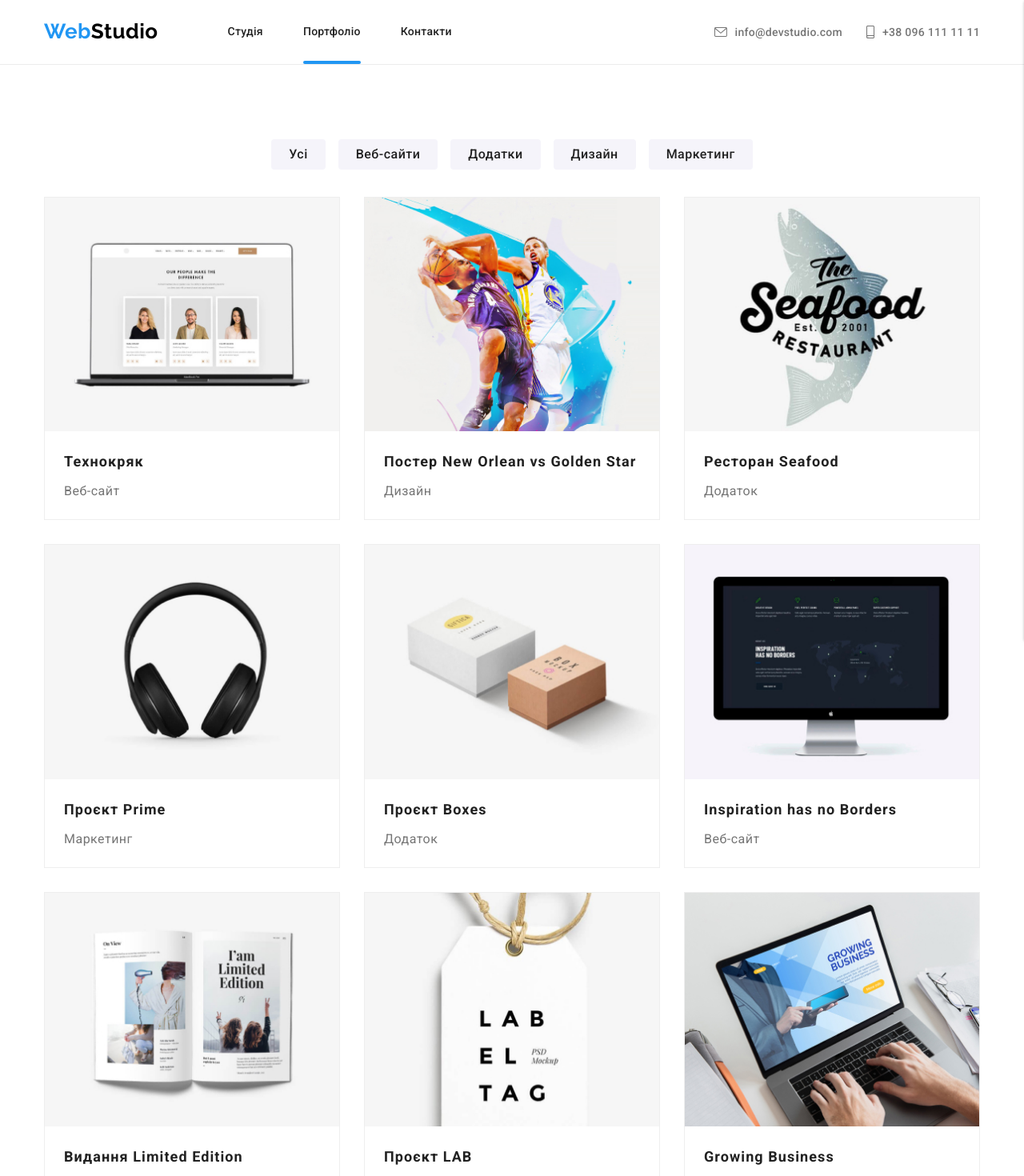
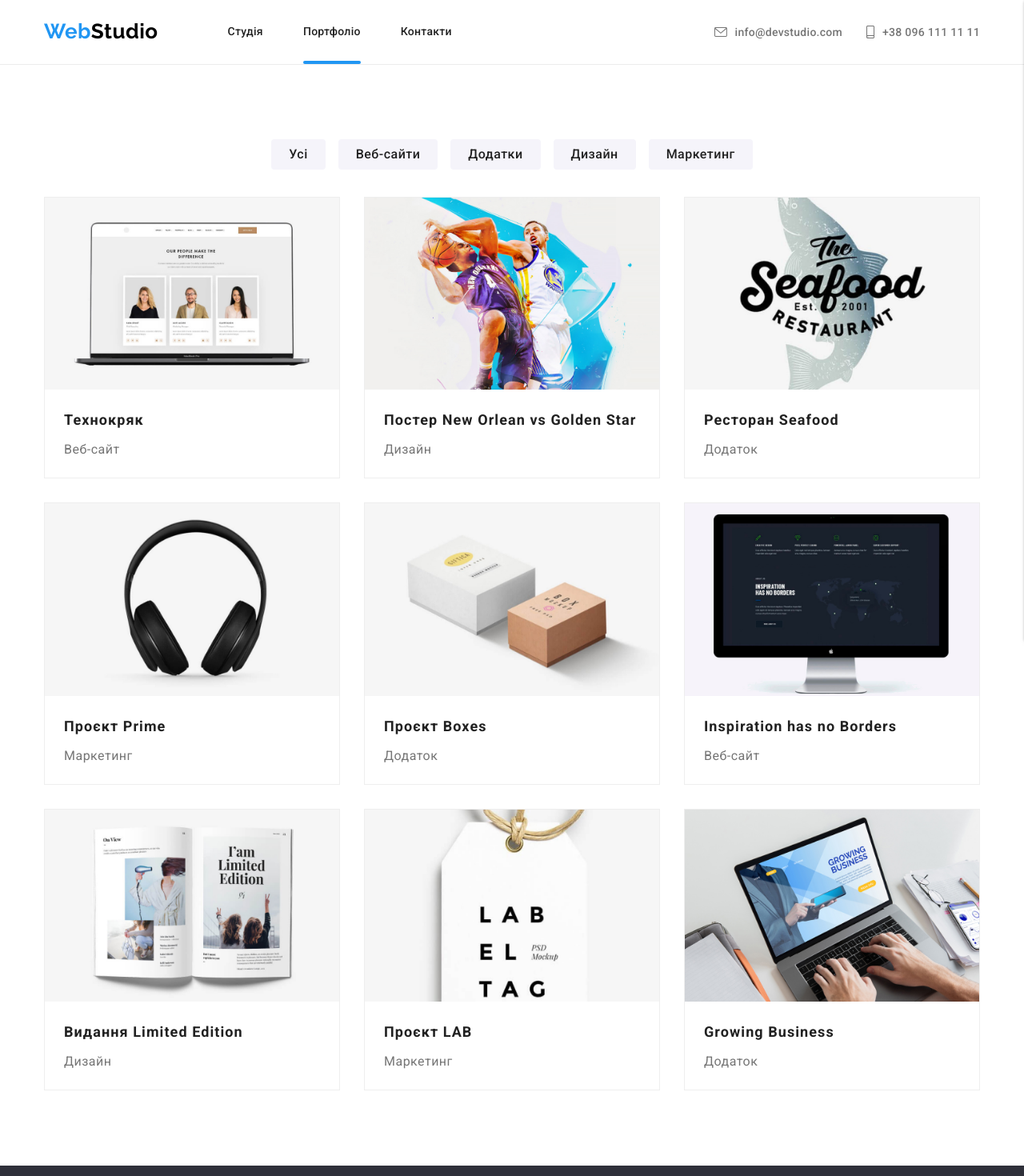
Before and after one commit to MagisterUnivers/MagisterUnivers-Next.js-WebStudio-upgrading, a Next.js app in the folder webstudio-upgrade/: page /portfolio in a window 1280 px wide. Shown: the top 1470 px of the page at 80% size. Built offline with nearby package versions, Linux system fonts and the light colour scheme.

Commit message:
ADD: Portfolio rework

```diff
--- a/webstudio-upgrade/components/Footer.jsx
+++ b/webstudio-upgrade/components/Footer.jsx
@@ -47,7 +47,7 @@ const Footer = () => {
 								rel="noreferrer noopener"
 							>
 								<svg className="footer__socials-icon" width="20" height="20">
-									<use href="/icons.svg#icon-instagram"></use>
+									<use xlinkHref="/icons.svg#icon-instagram"></use>
 								</svg>
 							</a>
 						</li>
@@ -59,7 +59,7 @@ const Footer = () => {
 								rel="noreferrer noopener"
 							>
 								<svg className="footer__socials-icon" width="20" height="20">
-									<use href="/icons.svg#icon-twitter"></use>
+									<use xlinkHref="/icons.svg#icon-twitter"></use>
 								</svg>
 							</a>
 						</li>
@@ -71,7 +71,7 @@ const Footer = () => {
 								rel="noreferrer noopener"
 							>
 								<svg className="footer__socials-icon" width="20" height="20">
-									<use href="/icons.svg#icon-facebook"></use>
+									<use xlinkHref="/icons.svg#icon-facebook"></use>
 								</svg>
 							</a>
 						</li>
@@ -83,7 +83,7 @@ const Footer = () => {
 								rel="noreferrer noopener"
 							>
 								<svg className="footer__socials-icon" width="20" height="20">
-									<use href="/icons.svg#icon-linkedin"></use>
+									<use xlinkHref="/icons.svg#icon-linkedin"></use>
 								</svg>
 							</a>
 						</li>
@@ -102,7 +102,7 @@ const Footer = () => {
 						<button className="subscribe-button" type="submit">
 							Підписатися
 							<svg className="send-button-icon" width="24" height="24">
-								<use href="/icons.svg#icon-icon-send"></use>
+								<use xlinkHref="/icons.svg#icon-icon-send"></use>
 							</svg>
 						</button>
 					</form>
@@ -113,7 +113,7 @@ const Footer = () => {
 				<div className="modal">
 					<button data-modal-close className="modal__btn">
 						<svg className="modal__icon" width="18" height="18">
-							<use href="/icons.svg#icon-close-black-18dp"></use>
+							<use xlinkHref="/icons.svg#icon-close-black-18dp"></use>
 						</svg>
 					</button>
 					<strong className="modal-title">
@@ -129,7 +129,7 @@ const Footer = () => {
 								required
 							/>
 							<svg className="modal-icon" width="18" height="18">
-								<use href="/icons.svg#icon-person-black-18dp-1"></use>
+								<use xlinkHref="/icons.svg#icon-person-black-18dp-1"></use>
 							</svg>
 						</label>
 
@@ -142,7 +142,7 @@ const Footer = () => {
 								required
 							/>
 							<svg className="modal-icon" width="18" height="18">
-								<use href="/icons.svg#icon-phone-black-18dp-1"></use>
+								<use xlinkHref="/icons.svg#icon-phone-black-18dp-1"></use>
 							</svg>
 						</label>
 
@@ -155,7 +155,7 @@ const Footer = () => {
 								required
 							/>
 							<svg className="modal-icon" width="18" height="18">
-								<use href="/icons.svg#icon-email-black-18dp-1"></use>
+								<use xlinkHref="/icons.svg#icon-email-black-18dp-1"></use>
 							</svg>
 						</label>
 
@@ -172,7 +172,7 @@ const Footer = () => {
 							<input className="modal-checkbox" type="checkbox" required />
 							<span className="checkbox-custom">
 								<svg className="checkbox-icon" width="18" height="18">
-									<use href="/icons.svg#icon-VectorCheck-3"></use>
+									<use xlinkHref="/icons.svg#icon-VectorCheck-3"></use>
 								</svg>
 							</span>
 
@@ -200,7 +200,7 @@ const Footer = () => {
 					aria-label="Кнопка для закриття меню"
 				>
 					<svg className="menu-toggle__icon" width="40" height="40">
-						<use href="/icons.svg#icon-close_40px"></use>
+						<use xlinkHref="/icons.svg#icon-close_40px"></use>
 					</svg>
 				</button>
 
--- a/webstudio-upgrade/pages/portfolio.js
+++ b/webstudio-upgrade/pages/portfolio.js
@@ -1,4 +1,4 @@
-import React from 'react';
+import Image from 'next/image';
 
 const portfolio = () => {
 	return (
@@ -37,7 +37,7 @@ const portfolio = () => {
 						<li className="gallery-list__item">
 							<a className="gallery-list__link" href="./portfolio.html">
 								<div className="gallery-list__hiddentext">
-									<img
+									<Image
 										className="gallery-list__item-img"
 										srcSet="
 											/portfoliogallery/img-1_354.jpg 354w,
@@ -50,7 +50,8 @@ const portfolio = () => {
 										sizes="(min-width: 1199.98px) 370px, (min-width: 767.98px) 354px, (min-width: 479.98px) 450px"
 										src="/portfoliogallery/img-1_450.jpg"
 										alt="technocrack"
-										loading="lazy"
+										width="900"
+										height="100"
 									/>
 									<div className="gallery-list__hiddentext-second">
 										<p className="gallery-list__hiddensubtext">
@@ -71,7 +72,7 @@ const portfolio = () => {
 						<li className="gallery-list__item">
 							<a className="gallery-list__link" href="./portfolio.html">
 								<div className="gallery-list__hiddentext">
-									<img
+									<Image
 										className="gallery-list__item-img"
 										srcSet="
 											/portfoliogallery/img-2_354.jpg 354w,
@@ -84,7 +85,8 @@ const portfolio = () => {
 										sizes="(min-width: 1199.98px) 370px, (min-width: 767.98px) 354px, (min-width: 479.98px) 450px"
 										src="/portfoliogallery/img-2_450.jpg"
 										alt="basketball"
-										loading="lazy"
+										width="900"
+										height="100"
 									/>
 									<div className="gallery-list__hiddentext-second">
 										<p className="gallery-list__hiddensubtext">
@@ -106,7 +108,7 @@ const portfolio = () => {
 						<li className="gallery-list__item">
 							<a className="gallery-list__link" href="./portfolio.html">
 								<div className="gallery-list__hiddentext">
-									<img
+									<Image
 										className="gallery-list__item-img"
 										srcSet="
 											/portfoliogallery/img-1_354.jpg 354w,
@@ -119,7 +121,8 @@ const portfolio = () => {
 										sizes="(min-width: 1199.98px) 370px, (min-width: 767.98px) 354px, (min-width: 479.98px) 450px"
 										src="/portfoliogallery/img-3_450.jpg"
 										alt="seafood"
-										loading="lazy"
+										width="900"
+										height="100"
 									/>
 									<div className="gallery-list__hiddentext-second">
 										<p className="gallery-list__hiddensubtext">
@@ -139,7 +142,7 @@ const portfolio = () => {
 						<li className="gallery-list__item">
 							<a className="gallery-list__link" href="./portfolio.html">
 								<div className="gallery-list__hiddentext">
-									<img
+									<Image
 										className="gallery-list__item-img"
 										srcSet="
 											/portfoliogallery/img-4_354.jpg 354w,
@@ -152,7 +155,8 @@ const portfolio = () => {
 										sizes="(min-width: 1199.98px) 370px, (min-width: 767.98px) 354px, (min-width: 479.98px) 450px"
 										src="/portfoliogallery/img-4_450.jpg"
 										alt="primeproject"
-										loading="lazy"
+										width="900"
+										height="100"
 									/>
 									<div className="gallery-list__hiddentext-second">
 										<p className="gallery-list__hiddensubtext">
@@ -172,7 +176,7 @@ const portfolio = () => {
 						<li className="gallery-list__item">
 							<a className="gallery-list__link" href="./portfolio.html">
 								<div className="gallery-list__hiddentext">
-									<img
+									<Image
 										className="gallery-list__item-img"
 										srcSet="
 											/portfoliogallery/img-5_354.jpg 354w,
@@ -185,7 +189,8 @@ const portfolio = () => {
 										sizes="(min-width: 1199.98px) 370px, (min-width: 767.98px) 354px, (min-width: 479.98px) 450px"
 										src="/portfoliogallery/img-5_450.jpg"
 										alt="projectboxes"
-										loading="lazy"
+										width="900"
+										height="100"
 									/>
 									<div className="gallery-list__hiddentext-second">
 										<p className="gallery-list__hiddensubtext">
@@ -205,7 +210,7 @@ const portfolio = () => {
 						<li className="gallery-list__item">
 							<a className="gallery-list__link" href="./portfolio.html">
 								<div className="gallery-list__hiddentext">
-									<img
+									<Image
 										className="gallery-list__item-img"
 										srcSet="
 											/portfoliogallery/img-6_354.jpg 354w,
@@ -218,7 +223,8 @@ const portfolio = () => {
 										sizes="(min-width: 1199.98px) 370px, (min-width: 767.98px) 354px, (min-width: 479.98px) 450px"
 										src="/portfoliogallery/img-6_450.jpg"
 										alt="inspiration"
-										loading="lazy"
+										width="900"
+										height="100"
 									/>
 									<div className="gallery-list__hiddentext-second">
 										<p className="gallery-list__hiddensubtext">
@@ -240,7 +246,7 @@ const portfolio = () => {
 						<li className="gallery-list__item">
 							<a className="gallery-list__link" href="./portfolio.html">
 								<div className="gallery-list__hiddentext">
-									<img
+									<Image
 										className="gallery-list__item-img"
 										srcSet="
 											/portfoliogallery/img-7_354.jpg 354w,
@@ -253,7 +259,8 @@ const portfolio = () => {
 										sizes="(min-width: 1199.98px) 370px, (min-width: 767.98px) 354px, (min-width: 479.98px) 450px"
 										src="/portfoliogallery/img-7_450.jpg"
 										alt="limitededition"
-										loading="lazy"
+										width="900"
+										height="100"
 									/>
 									<div className="gallery-list__hiddentext-second">
 										<p className="gallery-list__hiddensubtext">
@@ -275,7 +282,7 @@ const portfolio = () => {
 						<li className="gallery-list__item">
 							<a className="gallery-list__link" href="./portfolio.html">
 								<div className="gallery-list__hiddentext">
-									<img
+									<Image
 										className="gallery-list__item-img"
 										srcSet="
 											/portfoliogallery/img-8_354.jpg 354w,
@@ -288,7 +295,8 @@ const portfolio = () => {
 										sizes="(min-width: 1199.98px) 370px, (min-width: 767.98px) 354px, (min-width: 479.98px) 450px"
 										src="/portfoliogallery/img-8_450.jpg"
 										alt="labproject"
-										loading="lazy"
+										width="900"
+										height="100"
 									/>
 									<div className="gallery-list__hiddentext-second">
 										<p className="gallery-list__hiddensubtext">
@@ -308,7 +316,7 @@ const portfolio = () => {
 						<li className="gallery-list__item">
 							<a className="gallery-list__link" href="./portfolio.html">
 								<div className="gallery-list__hiddentext">
-									<img
+									<Image
 										className="gallery-list__item-img"
 										srcSet="
 											/portfoliogallery/img-9_354.jpg 354w,
@@ -321,7 +329,8 @@ const portfolio = () => {
 										sizes="(min-width: 1199.98px) 370px, (min-width: 767.98px) 354px, (min-width: 479.98px) 450px"
 										src="/portfoliogallery/img-9_450.jpg"
 										alt="business"
-										loading="lazy"
+										width="900"
+										height="100"
 									/>
 									<div className="gallery-list__hiddentext-second">
 										<p className="gallery-list__hiddensubtext">
```
Also changed, not shown: webstudio-upgrade/pages/index.js (+47 -60 lines).
